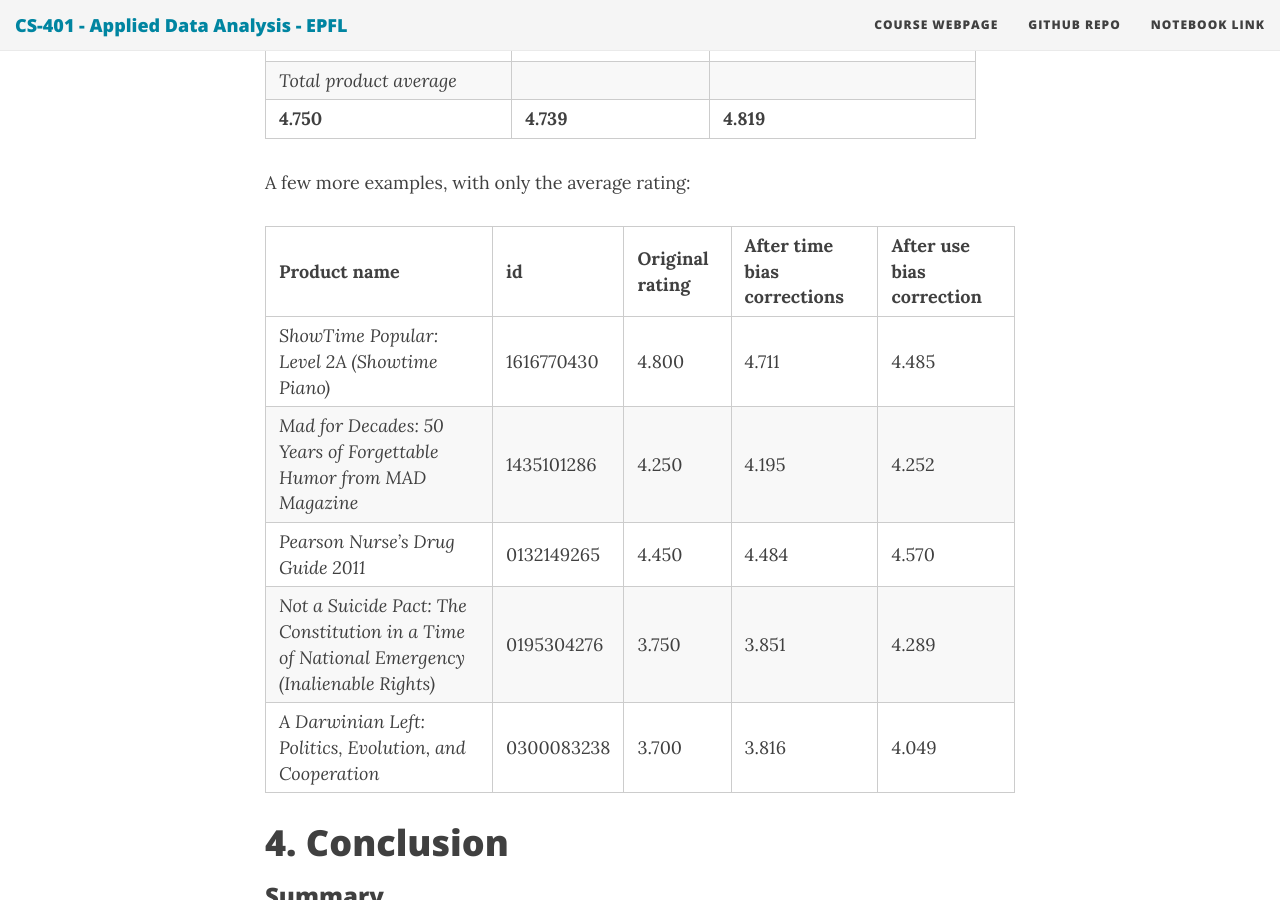
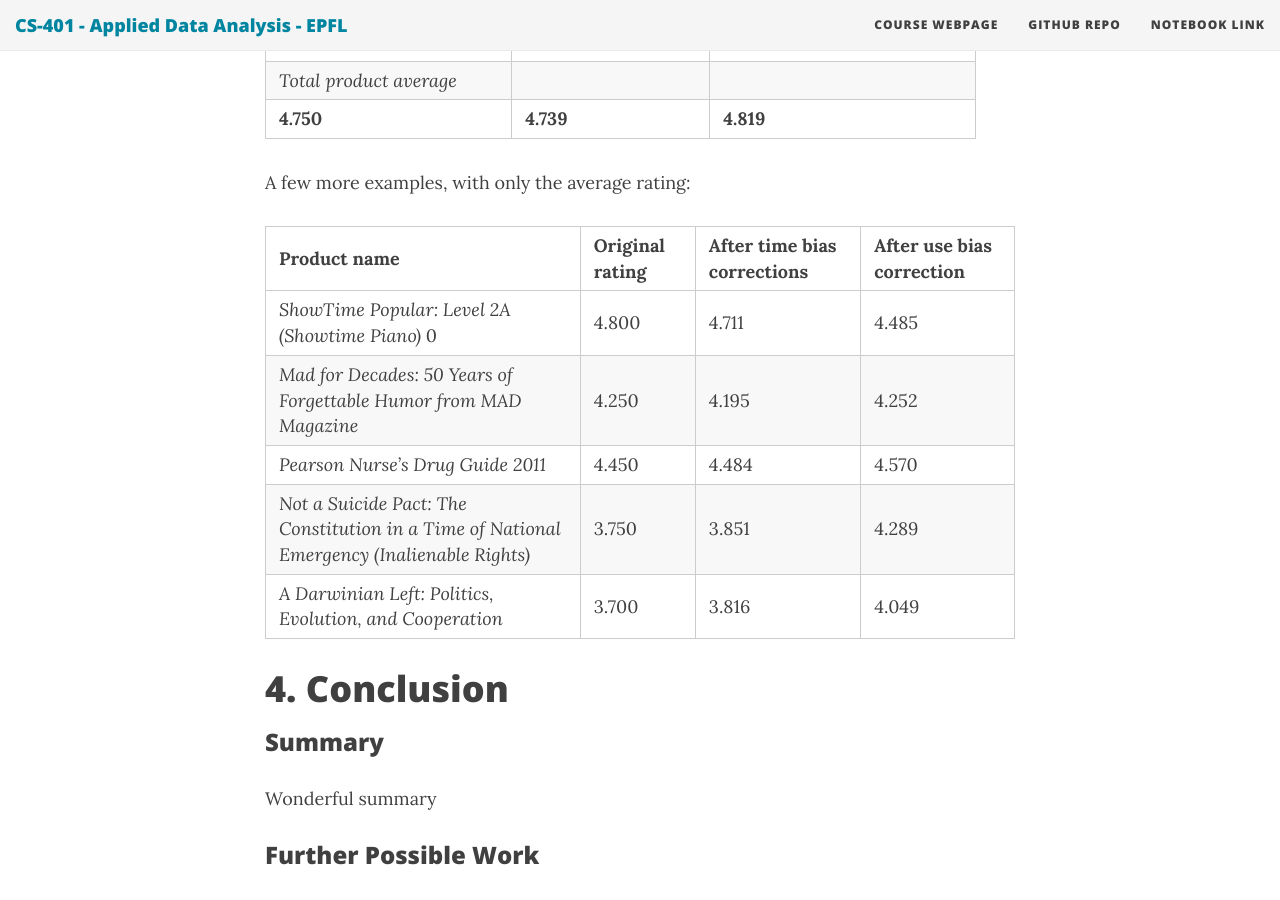
Before and after one commit to ada-lyn/ada-lyn.github.io, a Jekyll site: the page built from index.md, in a window 1280 px wide and 900 px high, scrolled down 33939 px. Built offline with Jekyll 4.4.1, drawn with Linux system fonts in a browser that asks for light colours; nearby versions of some CDN libraries; formulas are drawn with MathJax 3.

Commit message:
Update index.md

```diff
--- a/index.md
+++ b/index.md
@@ -428,13 +428,13 @@ With the date bias and user bias correction implemented, we were ready to try ou
 
 A few more examples, with only the average rating:
 
-|Product name | id | Original rating | After time bias corrections | After use bias correction |
+|Product name  | Original rating | After time bias corrections | After use bias correction |
 |--|--|--|--|--|
-|*ShowTime  Popular: Level 2A (Showtime Piano)* | 1616770430 | 4.800 | 4.711 | 4.485 |
-|*Mad for Decades: 50 Years of Forgettable Humor from MAD Magazine* | 1435101286 | 4.250 | 4.195 | 4.252 |
-|*Pearson Nurse's Drug Guide 2011* | 0132149265 | 4.450 | 4.484 | 4.570 |
-|*Not a Suicide Pact: The Constitution in a Time of National Emergency (Inalienable Rights)* | 0195304276 | 3.750 | 3.851 | 4.289 |
-|*A Darwinian Left: Politics, Evolution, and Cooperation* | 0300083238 | 3.700 | 3.816 | 4.049 |
+|*ShowTime  Popular: Level 2A (Showtime Piano)* 0 | 4.800 | 4.711 | 4.485 |
+|*Mad for Decades: 50 Years of Forgettable Humor from MAD Magazine*  | 4.250 | 4.195 | 4.252 |
+|*Pearson Nurse's Drug Guide 2011*  | 4.450 | 4.484 | 4.570 |
+|*Not a Suicide Pact: The Constitution in a Time of National Emergency (Inalienable Rights)*  | 3.750 | 3.851 | 4.289 |
+|*A Darwinian Left: Politics, Evolution, and Cooperation*  | 3.700 | 3.816 | 4.049 |
 
 <a name="conclusion_"></a>
 
```
Also changed, not shown: other parts of index.md (+1 -1 lines).
